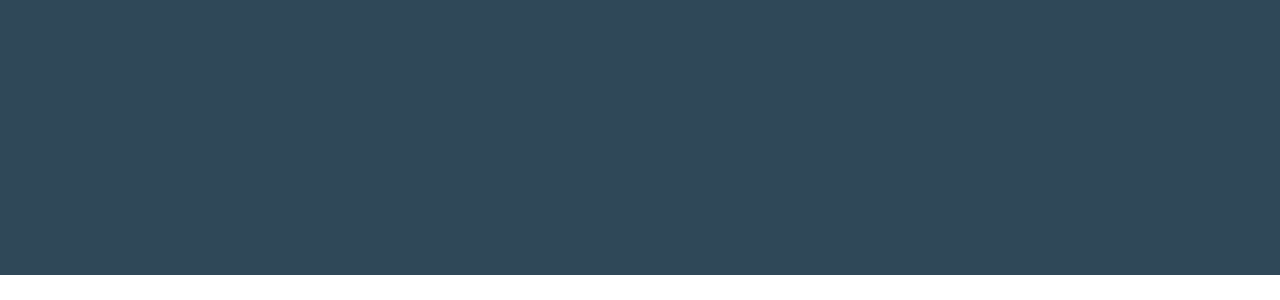
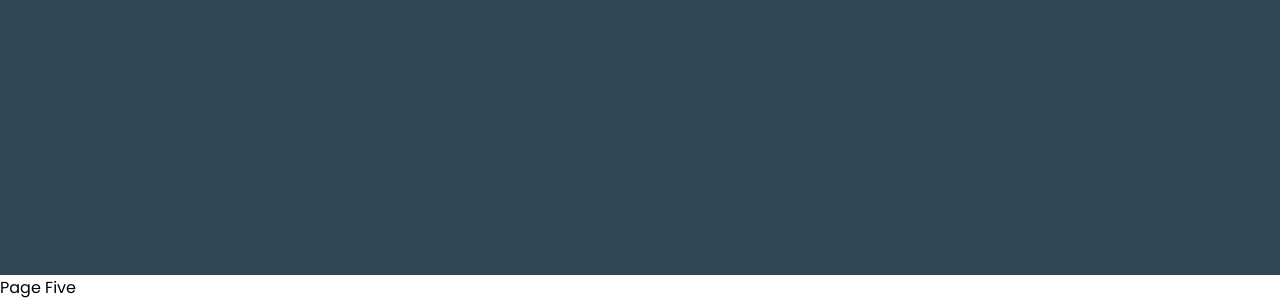
Before and after one commit to Eve-Drake/Full-page-React, a React (Vite) app: page / in a window 1280 px wide. Shown: the part 2925-3225 px from the top of the page. Before the commit the page ends 3200 px from the top, so only its background shows below. Built offline with nearby package versions, Linux system fonts and the light colour scheme.

Commit message:
Update App.tsx

```diff
--- a/src/App.tsx
+++ b/src/App.tsx
@@ -3,6 +3,7 @@
 import PageTwo from './PageTwo'
 import PageThree from './PageThree'
 import PageFour from './PageFour'
+import PageFive from './PageFive'
 
 function App() {
   return (
@@ -19,6 +20,7 @@
       <div id='two'><PageTwo /></div>
       <div id='three'><PageThree /></div>
       <div id='four'><PageFour /></div>
+      <div id='five'><PageFive /></div>
     </div>
   )
 }
```
